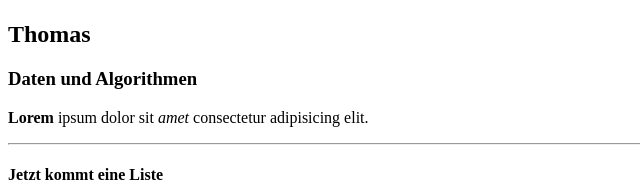
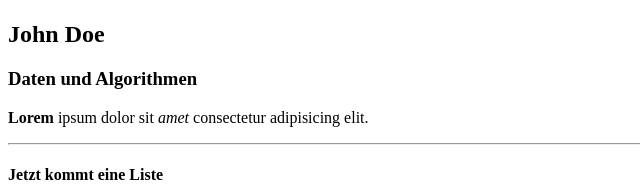
Before and after one commit to timmyjs/haw-dua-ws22-23, a plain HTML site: page index.html in a window 1280 px wide. Shown: the part 311-502 px from the top of the page, 0-640 px from the left. Drawn offline with Linux system fonts and the light colour scheme.

Commit message:
Replace h2 content with JavaScript

```diff
--- a/index.html
+++ b/index.html
@@ -1,13 +1,12 @@
 <!DOCTYPE html>
 <html>
 	<head>
-
 	</head>
 
 	<body>
 		<img src="https://www.haw-landshut.de/fileadmin/Resources/Public/Images/landshut_logo.jpg">
 
-		<h2>Thomas</h2>
+		<h2 id="my-id">Thomas</h2>
 		<h3>Daten und Algorithmen</h3>
 		<p><b>Lorem</b> ipsum dolor sit <i>amet</i> consectetur adipisicing elit.</p>
 
@@ -31,5 +30,6 @@
 			<br>
 			Hobby 3
 		</p>
+		<script src="main.js"></script>
 	</body>
 </html>
--- /dev/null
+++ b/main.js
@@ -0,0 +1 @@
+document.getElementById("my-id").innerHTML = 'John Doe';
```
